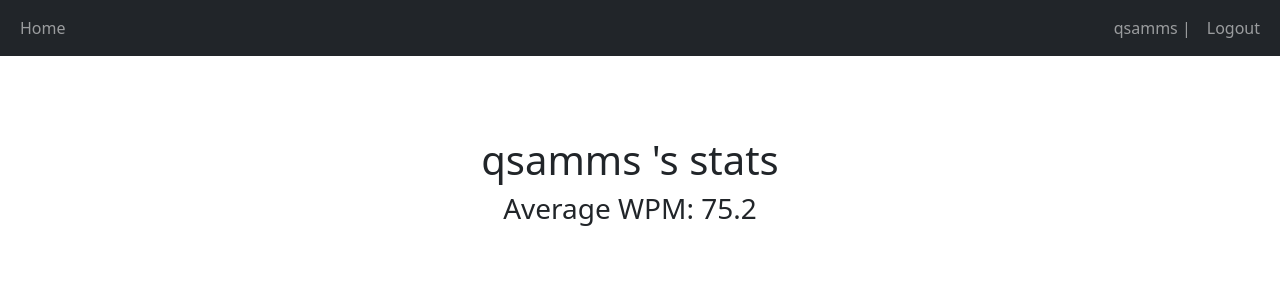
After one commit to qsamms/FullTypingSite, a Django app: page /home/userstats/ in a window 1280 px wide. The commit adds this page. Shown: the top 300 px of the page. Run offline with Django 4.2, Linux system fonts and the light colour scheme; a user stored in the database is signed in; data comes from the database, SQL or seed files in the repository; both versions use the stored data as it was after the commit.

Commit message:
userstats page added

```diff
--- a/typingsite/templates/typingsite/base.html
+++ b/typingsite/templates/typingsite/base.html
@@ -22,7 +22,9 @@
             <div>
                 <ul class = "navbar-nav">
                     {%if user.is_authenticated%}
-                    <span class = "navbar-text">{{user.username}} | </span>
+                    <li class = "nav-item">
+                        <a class = "nav-link" href = "/home/userstats/">{{user.username}}  |</a>
+                    </li>
                     <li class = "nav-item">
                         <a class = "nav-link" href = "/home/logout/">Logout</a>
                     </li>
--- /dev/null
+++ b/typingsite/templates/typingsite/userstats.html
@@ -0,0 +1,12 @@
+{% extends 'typingsite/base.html' %}
+{%block title %}User stats{% endblock %}
+{%load static%}
+{%block content%}
+<div class = "header">
+    <h1>
+        {{user.username}} 's stats
+    </h1>
+
+    <h3>Average WPM: {{averagewpm}}</h3>
+</div>
+{%endblock%}
--- a/typingsite/urls.py
+++ b/typingsite/urls.py
@@ -3,7 +3,7 @@ from . import views
 
 urlpatterns = [
     path('',views.get_homepage, name = 'homepage'),
-    #path('<int:user_id>/',views.userstats,name = 'userstats'),
+    path('userstats/',views.userstats,name = 'userstats'),
     path('post/',views.post_request, name =' posthandler'),
     path('get/',views.get_request, name = 'gethandler'),
     path('', include('django.contrib.auth.urls')),
--- a/typingsite/views.py
+++ b/typingsite/views.py
@@ -1,6 +1,7 @@
 from django.shortcuts import render, redirect
 from django.http import HttpResponse
 from django.contrib.auth import login
+from django.template import loader
 from .forms import RegisterForm
 from .models import Game
 
@@ -19,6 +20,20 @@ def post_request(request):
     else:
         return HttpResponse("no user logged in")
 
+def userstats(request):
+    template = loader.get_template('typingsite/userstats.html')
+    games = Game.objects.filter(user_id = request.user)
+    gamelist = list(games)
+    wpmlist = []
+    for game in gamelist:
+        wpmlist.append(game.speed)
+    average = sum(wpmlist) / len(wpmlist)
+    formattedAverage = "{:.1f}".format(average)
+    context = {
+        'averagewpm': formattedAverage
+    }
+    return HttpResponse(template.render(context,request))
+
 def get_request(request):
     if request.user.is_authenticated:
         if request.method == "POST":
```
Also changed, not shown: db.sqlite3.
